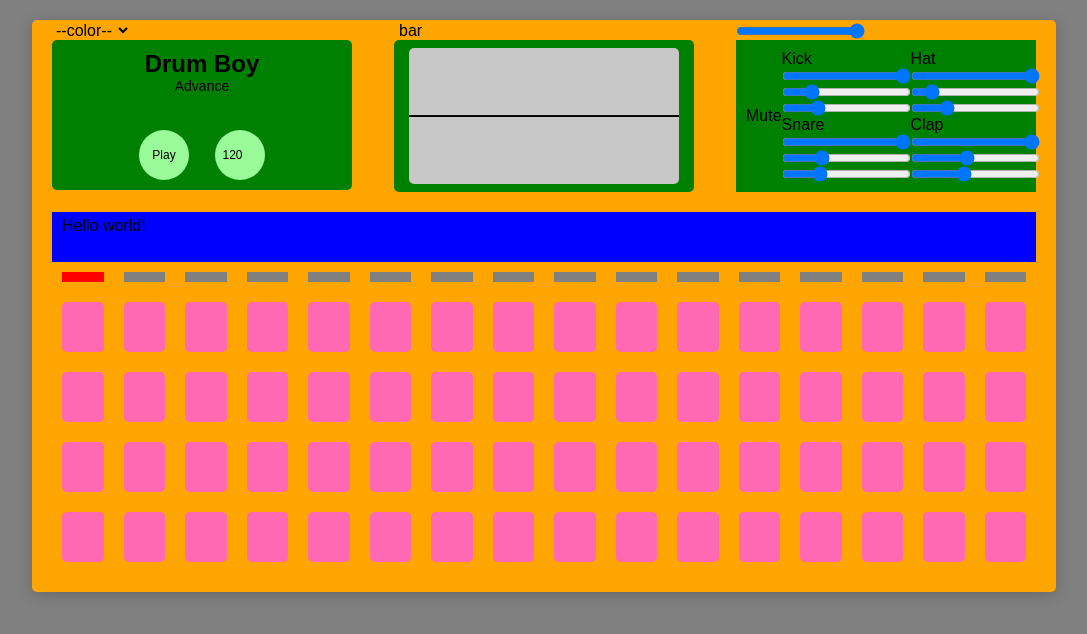
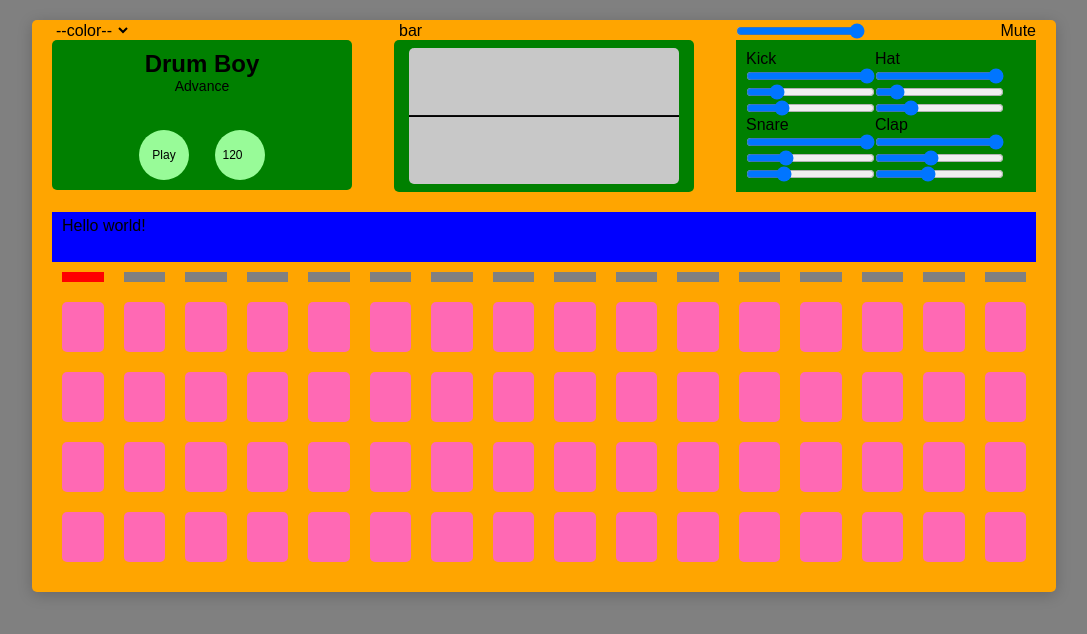
Before and after one commit to eliraybon/ElectronAligner, a React (Create React App) app: page / in a window 1280 px wide. Shown: the top 634 px of the page, without its empty margins (96-1183 px from the left). Built offline with nearby package versions, Linux system fonts and the light colour scheme.

Commit message:
Update mute button

```diff
--- a/public/assets/css/sound_controls.css
+++ b/public/assets/css/sound_controls.css
@@ -13,6 +13,8 @@
   left: 0px;
 }
 
-/* .mute-button {
-
-} */
+.mute-button {
+  position: absolute;
+  top: -18px;
+  right: 0px;
+}
--- a/src/components/Main/SoundControls.jsx
+++ b/src/components/Main/SoundControls.jsx
@@ -1,6 +1,20 @@
 import React from 'react';
 
 export default class SoundControls extends React.Component {
+  constructor(props) {
+    super(props);
+
+    document.addEventListener('keydown', e => {
+      switch (e.keyCode) {
+        case 77:
+          this.props.toggleMute();
+          break;
+        default:
+          return;
+      }
+    })
+  }
+
   updateSound = (e, sound, setting) => {
     const value = parseInt(e.currentTarget.value);
     this.props.updateSound(sound, setting, value);
```
